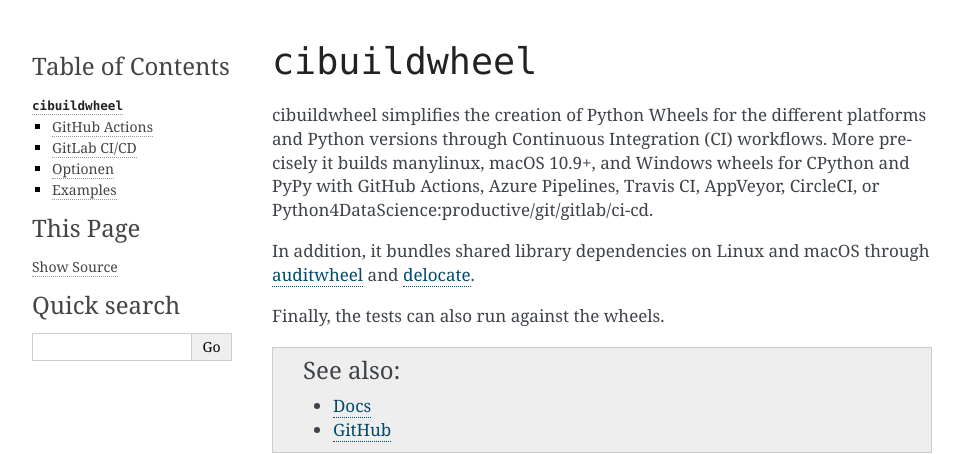
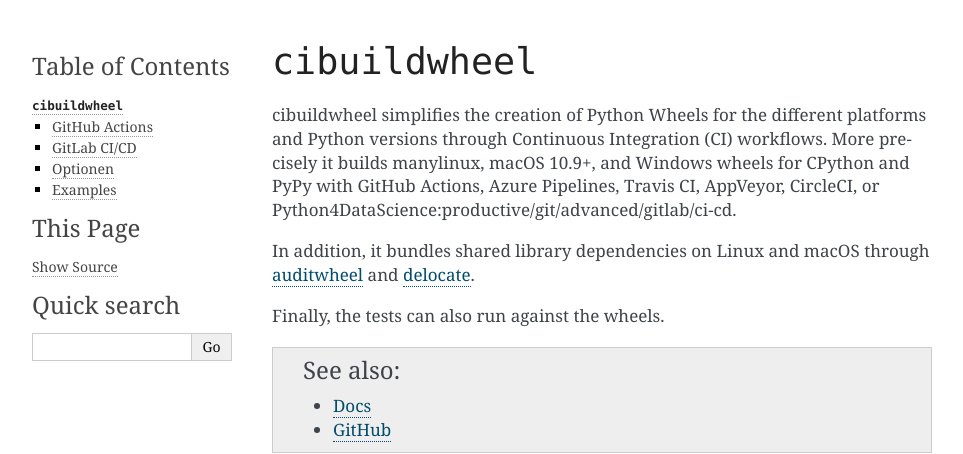
Before and after one commit to veit/python-basics-tutorial, a Sphinx documentation site: the page built from docs/libs/cibuildwheel.rst, in a window 1280 px wide and 900 px high. Shown: the top 454 px of the window, without its empty margins (148-1111 px from the left). Built offline with Sphinx 7.4.7, drawn with Linux system fonts in a browser that asks for light colours; pages that are not in the unit, such as notebooks, are missing from menus; some of the changed text lies outside the part shown.

Commit message:
:memo: Fix intersphinx links to the python4data.science tutorial

```diff
--- a/docs/document/index.rst
+++ b/docs/document/index.rst
@@ -127,7 +127,8 @@
 For project documentation, visualising :doc:`Git feature branches
 <Python4DataScience:productive/git/workflows/feature-branches>` and :doc:`tags
 <Python4DataScience:productive/git/tag>` with
-:doc:`Python4DataScience:productive/git/git-big-picture` can be helpful.
+:doc:`Python4DataScience:productive/git/advanced/git-big-picture` can be
+helpful.
 
 .. note::
    If the content of ``long_description`` in ``setup()`` is written in
--- a/docs/libs/cibuildwheel.rst
+++ b/docs/libs/cibuildwheel.rst
@@ -5,7 +5,8 @@
 for the different platforms and Python versions through Continuous Integration
 (CI) workflows. More precisely it builds manylinux, macOS 10.9+, and Windows
 wheels for CPython and PyPy with GitHub Actions, Azure Pipelines, Travis CI,
-AppVeyor, CircleCI, or :doc:`Python4DataScience:productive/git/gitlab/ci-cd`.
+AppVeyor, CircleCI, or
+:doc:`Python4DataScience:productive/git/advanced/gitlab/ci-cd`.
 
 In addition, it bundles shared library dependencies on Linux and macOS through
 `auditwheel <https://github.com/pypa/auditwheel>`_ and `delocate
@@ -85,7 +86,7 @@
 ------------
 
 To build Linux wheels with
-:doc:`Python4DataScience:productive/git/gitlab/ci-cd`, create a
+:doc:`Python4DataScience:productive/git/advanced/gitlab/ci-cd`, create a
 :file:`.gitlab-ci.yml` file in your repository:
 
 .. literalinclude:: .gitlab-ci.yml
--- a/docs/libs/templating/cruft.rst
+++ b/docs/libs/templating/cruft.rst
@@ -79,8 +79,8 @@
 To see if a project has missed a template update, you can easily call ``cruft
 check``. If the project is out of date, an error and exit code 1 will be
 returned. ``cruft check`` can also be added to
-:doc:`Python4DataScience:productive/git/hooks/pre-commit` and CI pipelines to
-ensure projects don’t become unintentionally stale.
+:doc:`Python4DataScience:productive/git/advanced/hooks/pre-commit` and CI
+pipelines to ensure projects don’t become unintentionally stale.
 
 Linking an existing project
 ---------------------------
```
